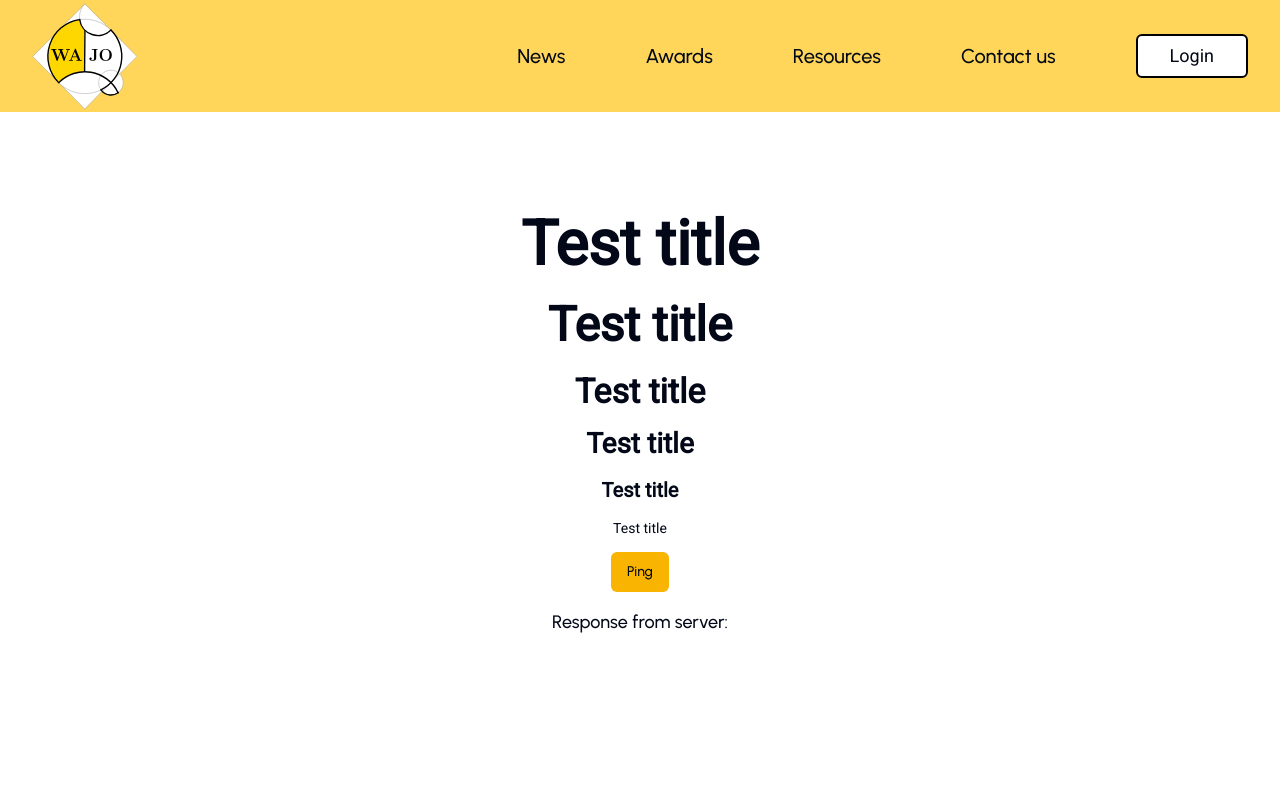
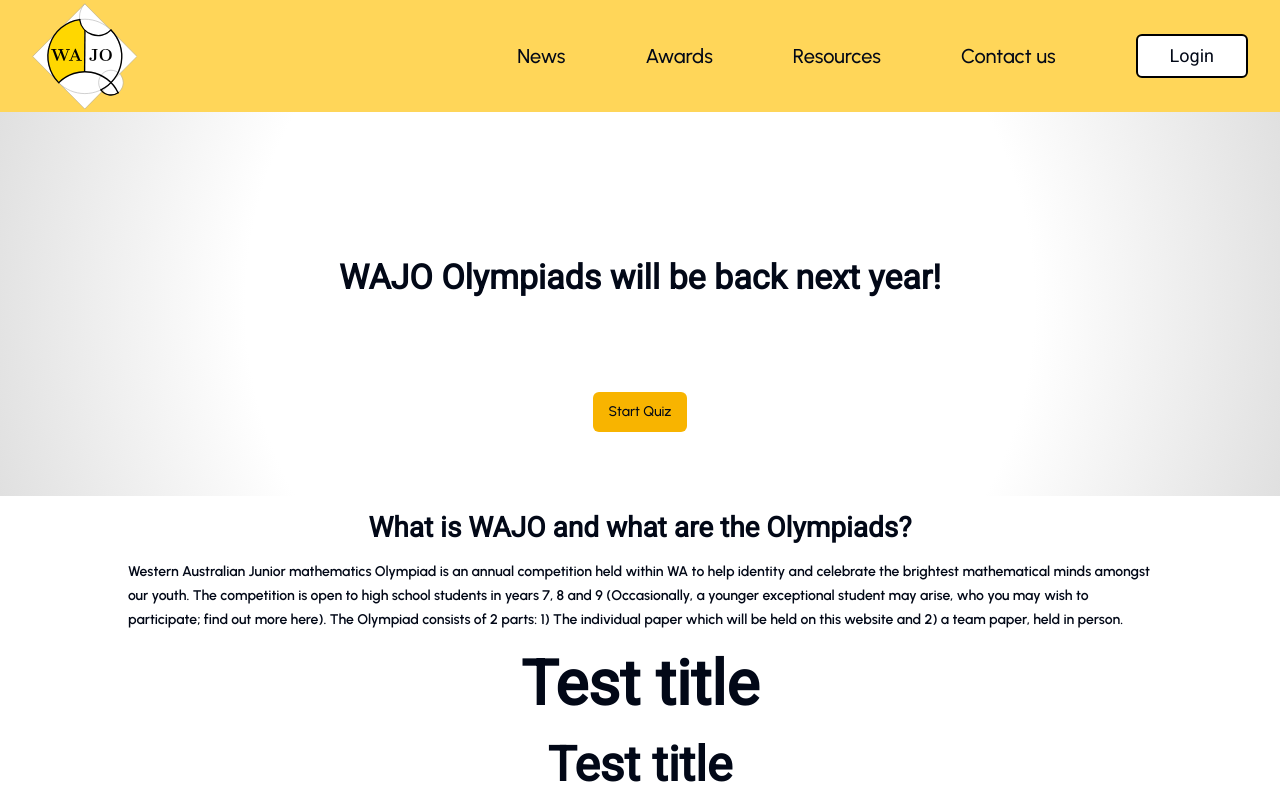
Before and after one commit to codersforcauses/wajo, a Next.js app in the folder client/: page / in a window 1280 px wide. Shown: the top 800 px of the page. Built offline with nearby package versions, Linux system fonts and the light colour scheme.

Commit message:
initial commit

```diff
--- a/client/src/pages/index.tsx
+++ b/client/src/pages/index.tsx
@@ -13,7 +13,30 @@ const Home = () => {
   });
 
   return (
-    <main className="font-urbanist flex min-h-screen flex-col items-center gap-4 p-24">
+    <main className="font-urbanist flex min-h-screen flex-col items-center gap-4">
+      <div
+        className="flex h-96 w-full flex-col items-center justify-between pb-16 pt-36"
+        style={{
+          background:
+            "radial-gradient(circle, rgba(255,255,255,1) 0%, rgba(255,255,255,1) 59%, rgba(224,224,224,1) 100%)",
+        }}
+      >
+        <h3>WAJO Olympiads will be back next year!</h3>
+        <Button>Start Quiz</Button>
+      </div>
+      <div className="flex flex-col items-center gap-4 px-32">
+        <h4>What is WAJO and what are the Olympiads?</h4>
+        <div className="body-2">
+          Western Australian Junior mathematics Olympiad is an annual
+          competition held within WA to help identity and celebrate the
+          brightest mathematical minds amongst our youth. The competition is
+          open to high school students in years 7, 8 and 9 (Occasionally, a
+          younger exceptional student may arise, who you may wish to
+          participate; find out more here). The Olympiad consists of 2 parts: 1)
+          The individual paper which will be held on this website and 2) a team
+          paper, held in person.
+        </div>
+      </div>
       <h1>Test title</h1>
       <h2>Test title</h2>
       <h3>Test title</h3>
```
Also changed, not shown: 1 other file (tests, documents, lock files or other folders).
